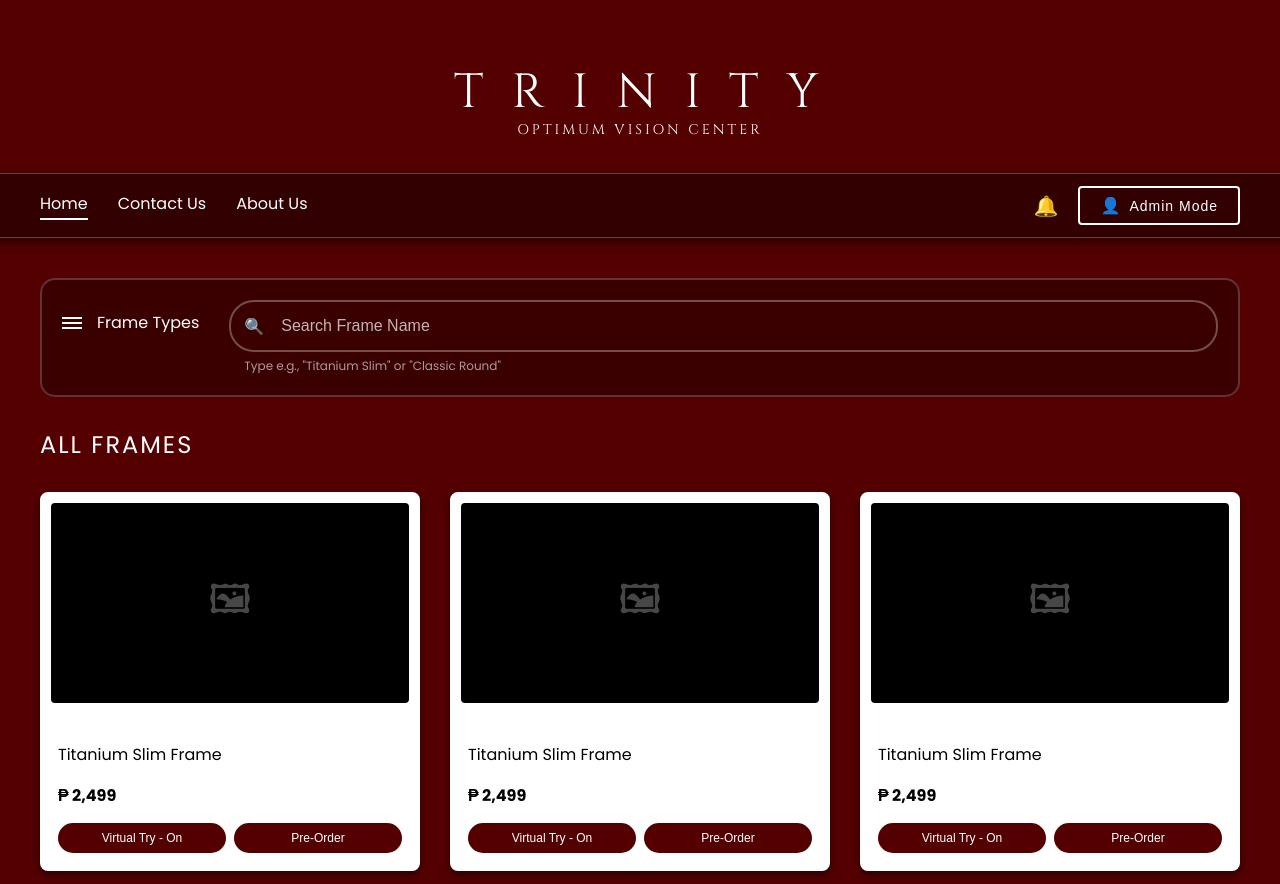
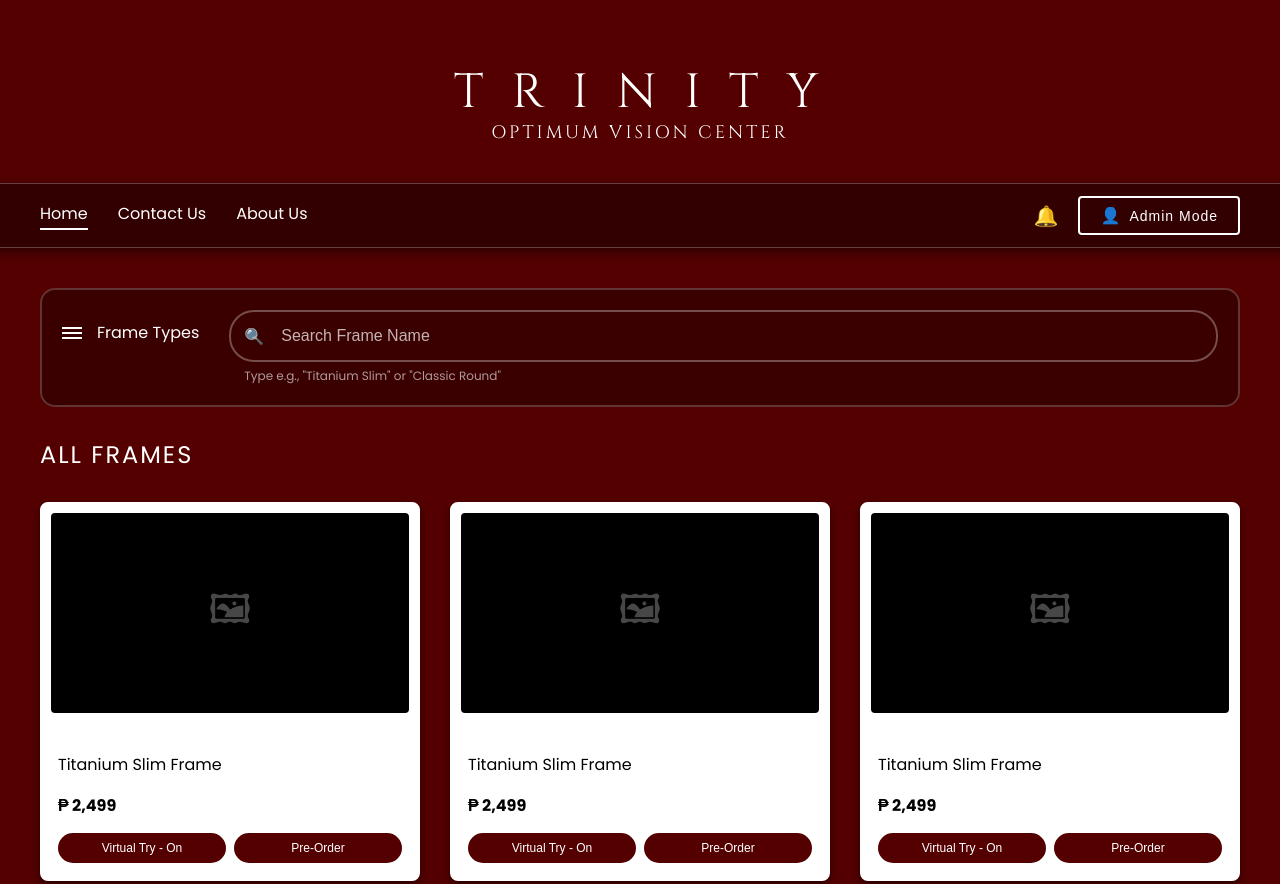
Before and after one commit to Maharcxz/Capstone, a plain HTML site: page index.html in a window 1280 px wide. Shown: the top 884 px of the page. Drawn offline with Linux system fonts and the light colour scheme.

```diff
--- a/css/AboutUsPageStyles.css
+++ b/css/AboutUsPageStyles.css
@@ -4,6 +4,10 @@
     margin: 0 auto;
     padding: 40px 0;
     line-height: 1.6;
+}
+
+.about-paragraph {
+    font-family: poppins, sans-serif;
 }
 
 .about-title {
--- a/css/BaseStyles.css
+++ b/css/BaseStyles.css
@@ -6,8 +6,8 @@
 }
 
 body {
-    font-family: "Poppins", sans-serif;
     background-color: #540000;
+    font-family: poppins, sans-serif;
     color: white;
     min-height: 100vh;
     overflow-y: auto;
@@ -24,7 +24,7 @@
 
 .subtitle {
     font-family: 'Cinzel', serif;
-    font-size: 40px;
+    font-size: 18px !important;
     font-weight: 300;
     color: white;
     text-align: center;
```
